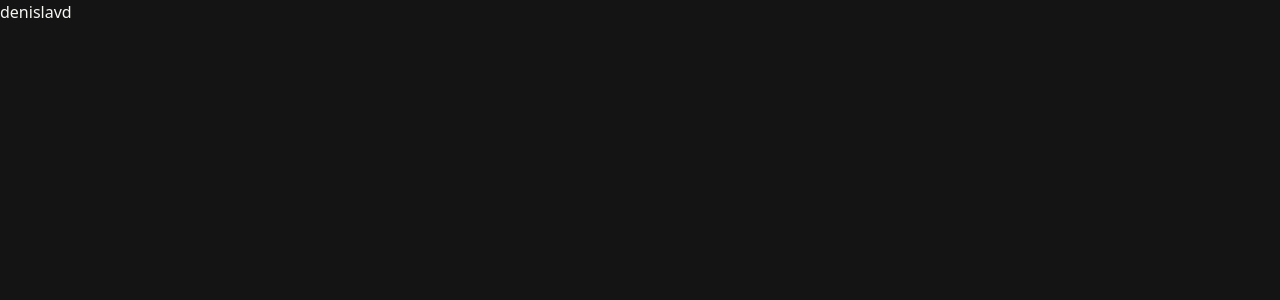
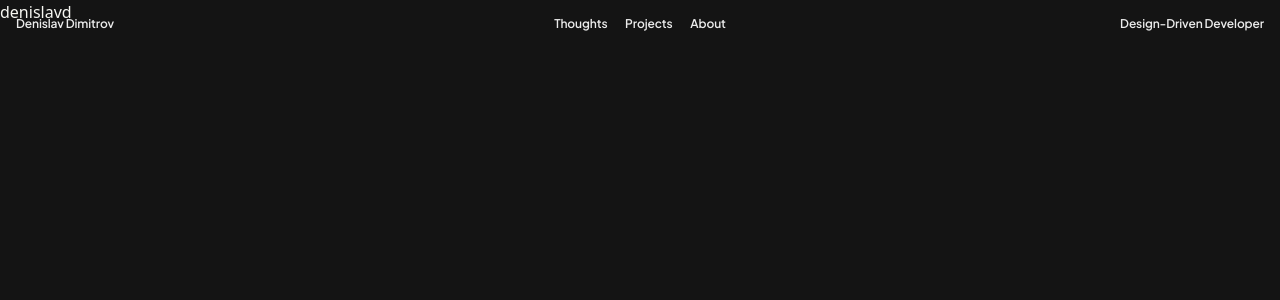
Before and after one commit to denislav-d/denislavd-2025, a Next.js app: page / in a window 1280 px wide. Shown: the top 300 px of the page. Built offline with nearby package versions, Linux system fonts and the light colour scheme.

Commit message:
Initial navigation layout

```diff
--- a/src/app/globals.css
+++ b/src/app/globals.css
@@ -1,4 +1,9 @@
 @import "tailwindcss";
+
+::selection {
+  background-color: var(--color-secondary);
+  color: var(--color-dark);
+}
 
 @theme {
   --font-plus-jakarta-sans: var(--font-plus-jakarta-sans);
@@ -6,9 +11,15 @@
   --color-light: #f7f7f2;
   --color-dark: #141414;
   --color-secondary: #afaba0;
+
+  --ease-in-out: cubic-bezier(0.87, 0, 0.13, 1);
 }
 
-::selection {
-  background-color: var(--color-secondary);
-  color: var(--color-dark);
+/* Disable transitions on page load to prevent glitched animations */
+.preload * {
+  transition: none !important;
 }
+
+.grid-area {
+  grid-area: 1/1;
+}
--- a/src/app/layout.tsx
+++ b/src/app/layout.tsx
@@ -1,6 +1,7 @@
 import type { Metadata } from "next";
 import { Plus_Jakarta_Sans } from "next/font/google";
 import "./globals.css";
+import Navigation from "@/components/Navigation";
 
 const plusJakartaSans = Plus_Jakarta_Sans({
   subsets: ["latin"],
@@ -19,8 +20,9 @@ export default function RootLayout({
   return (
     <html lang="en">
       <body
-        className={`${plusJakartaSans.variable} bg-dark text-light antialiased`}
+        className={`${plusJakartaSans.variable} bg-dark text-light preload antialiased`}
       >
+        <Navigation />
         {children}
       </body>
     </html>
--- /dev/null
+++ b/src/components/Navigation.tsx
@@ -0,0 +1,112 @@
+"use client";
+
+import Link from "next/link";
+import { usePathname } from "next/navigation";
+import { useEffect } from "react";
+import { cn } from "@/utils/utils";
+
+export default function TopNavigation() {
+  const pathname = usePathname();
+
+  // Remove preload class after component mounts to enable transitions
+  useEffect(() => {
+    const timer = setTimeout(() => {
+      document.body.classList.remove("preload");
+    }, 100);
+    return () => clearTimeout(timer);
+  }, []);
+
+  // ! TODO: fix slider/all links, transform-none?
+
+  return (
+    <nav className="font-plus-jakarta-sans fixed top-4 z-50 grid w-full grid-cols-2 px-4 text-xs font-semibold tracking-[-0.01em] text-white mix-blend-difference md:grid-cols-3">
+      <Link href="/">Denislav Dimitrov</Link>
+
+      <div className="flex justify-end gap-x-4 md:justify-center">
+        <Link
+          href="/thoughts"
+          className={cn(
+            "inline-block transition-transform duration-600 ease-in-out",
+            pathname === "/projects" ? "translate-x-0" : "translate-x-2",
+          )}
+        >
+          Thoughts
+        </Link>
+
+        <div className="relative grid overflow-hidden">
+          {/* Projects Link */}
+          <div className="grid-area origin-[50%_50%_0]">
+            <Link
+              href={pathname === "/projects" ? "/" : "/projects"}
+              className={cn(
+                "inline-block w-full text-center transition-all duration-600 ease-in-out",
+                pathname === "/projects"
+                  ? "pointer-events-none translate-y-full scale-95"
+                  : "translate-y-0 scale-100",
+              )}
+            >
+              Projects
+            </Link>
+          </div>
+
+          <div className="grid-area origin-[50%_50%_0]">
+            <Link
+              href={pathname === "/projects" ? "/" : "/projects"}
+              className={cn(
+                "inline-block w-full transition-all duration-600 ease-in-out",
+                pathname === "/projects"
+                  ? "translate-y-0 scale-100"
+                  : "pointer-events-none -translate-y-full scale-95",
+              )}
+            >
+              <span
+                className={cn(
+                  "inline-block transition-all duration-600 ease-in-out",
+                  pathname !== "/projects"
+                    ? "translate-x-1 scale-95"
+                    : "scale-100",
+                )}
+              >
+                Slider
+              </span>{" "}
+              <span
+                className={cn(
+                  "inline-block transition-all duration-600 ease-in-out",
+                  pathname !== "/projects"
+                    ? "-translate-x-0.5 scale-95"
+                    : "scale-100",
+                )}
+              >
+                /
+              </span>{" "}
+              <span
+                className={cn(
+                  "inline-block transition-all duration-600 ease-in-out",
+                  pathname !== "/projects"
+                    ? "-translate-x-1 scale-95"
+                    : "scale-100",
+                )}
+              >
+                Grid
+              </span>
+            </Link>
+          </div>
+        </div>
+
+        <Link
+          href="/about"
+          className={cn(
+            "inline-block transition-transform duration-600 ease-in-out",
+            pathname === "/projects" ? "translate-x-0" : "-translate-x-2",
+          )}
+        >
+          About
+        </Link>
+      </div>
+
+      <span className="hidden text-right md:block">
+        Design-Driven Developer
+      </span>
+    </nav>
+  );
+}
```
Also changed, not shown: 1 other file (tests, documents, lock files or other folders).
